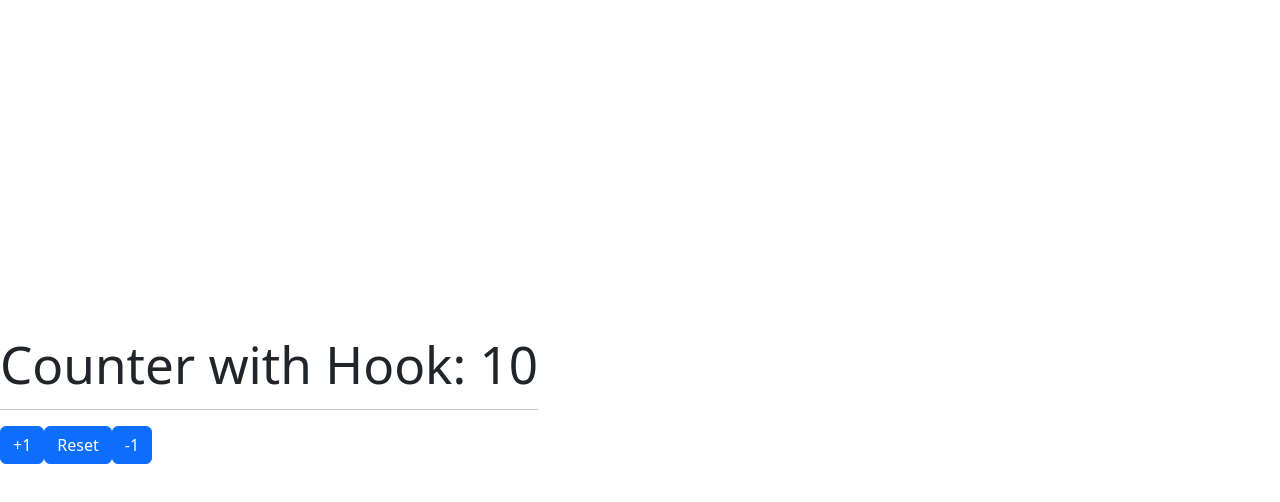
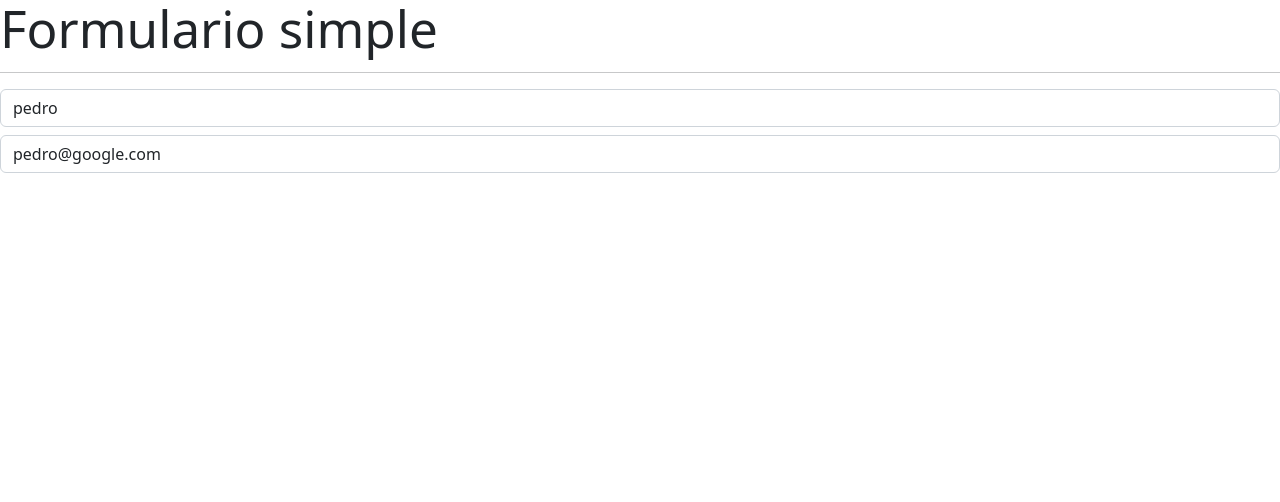
Before and after one commit to carlosantonio98/05-hook-app, a React (Vite) app: page / in a window 1280 px wide. Shown: the top 502 px of the page. Built offline with nearby package versions, Linux system fonts and the light colour scheme.

Commit message:
Create simpleForm with useEffect and dependencies

```diff
--- /dev/null
+++ b/src/02-useEffect/SimpleForm.jsx
@@ -0,0 +1,60 @@
+import React, { useEffect, useState } from 'react'
+
+export const SimpleForm = () => {
+
+    const [formState, setFormState] = useState({
+        username: 'pedro',
+        email: 'pedro@google.com'
+    });
+
+    const { username, email } = formState;
+
+    const onInputChange = ( { target } ) => {
+
+        const { name,  value } = target;
+
+        setFormState({
+            ...formState,
+            [ name ]: value  // El [name ] es una propiedad computada de js
+        });
+    }
+
+    // cada que el componente es redibujado, nuestro useEffect es disparado
+    // Dos efectos diferentes cada uno tiene su propia responsabilidad y eso es recomendado
+    useEffect(() => {
+        console.log('useEffect called!');
+    }, []);
+
+    useEffect(() => {
+        console.log('formState changed!');
+    }, [formState]);
+
+    useEffect(() => {
+        console.log('email changed!');
+    }, [email]);
+
+    return (
+        <>
+            <h1>Formulario simple</h1>
+            <hr />
+
+            <input
+                type="text"
+                className='form-control'
+                placeholder='Username'
+                name='username'
+                value={ username }
+                onChange={ onInputChange }
+            />
+
+            <input
+                type="email"
+                className='form-control mt-2'
+                placeholder='carlos.alvarez9805@gmail.com'
+                name='email'
+                value={ email }
+                onChange={ onInputChange }
+            />
+        </>
+    );
+}
--- a/src/index.css
+++ b/src/index.css
@@ -24,13 +24,13 @@
   color: #535bf2;
 }
 
-body {
+/* body {
   margin: 0;
   display: flex;
   place-items: center;
   min-width: 320px;
   min-height: 100vh;
-}
+} */
 
 h1 {
   font-size: 3.2em;
--- a/src/main.jsx
+++ b/src/main.jsx
@@ -1,14 +1,15 @@
 import React from 'react'
 import ReactDOM from 'react-dom/client'
-/* import { HooksApp } from './HooksApp';
-import { CounterApp } from "./01-useState/CounterApp"; */
 
-import { CounterWithCustormHook } from './01-useState/CounterWithCustormHook';
+// import { HooksApp } from './HooksApp';
+// import { CounterApp } from "./01-useState/CounterApp";
+// import { CounterWithCustormHook } from './01-useState/CounterWithCustormHook';
+import { SimpleForm } from './02-useEffect/SimpleForm'
 
 import './index.css'
 
 ReactDOM.createRoot(document.getElementById('root')).render(
-  <React.StrictMode>
-    <CounterWithCustormHook />
-  </React.StrictMode>
+
+    <SimpleForm />
+
 )
```
